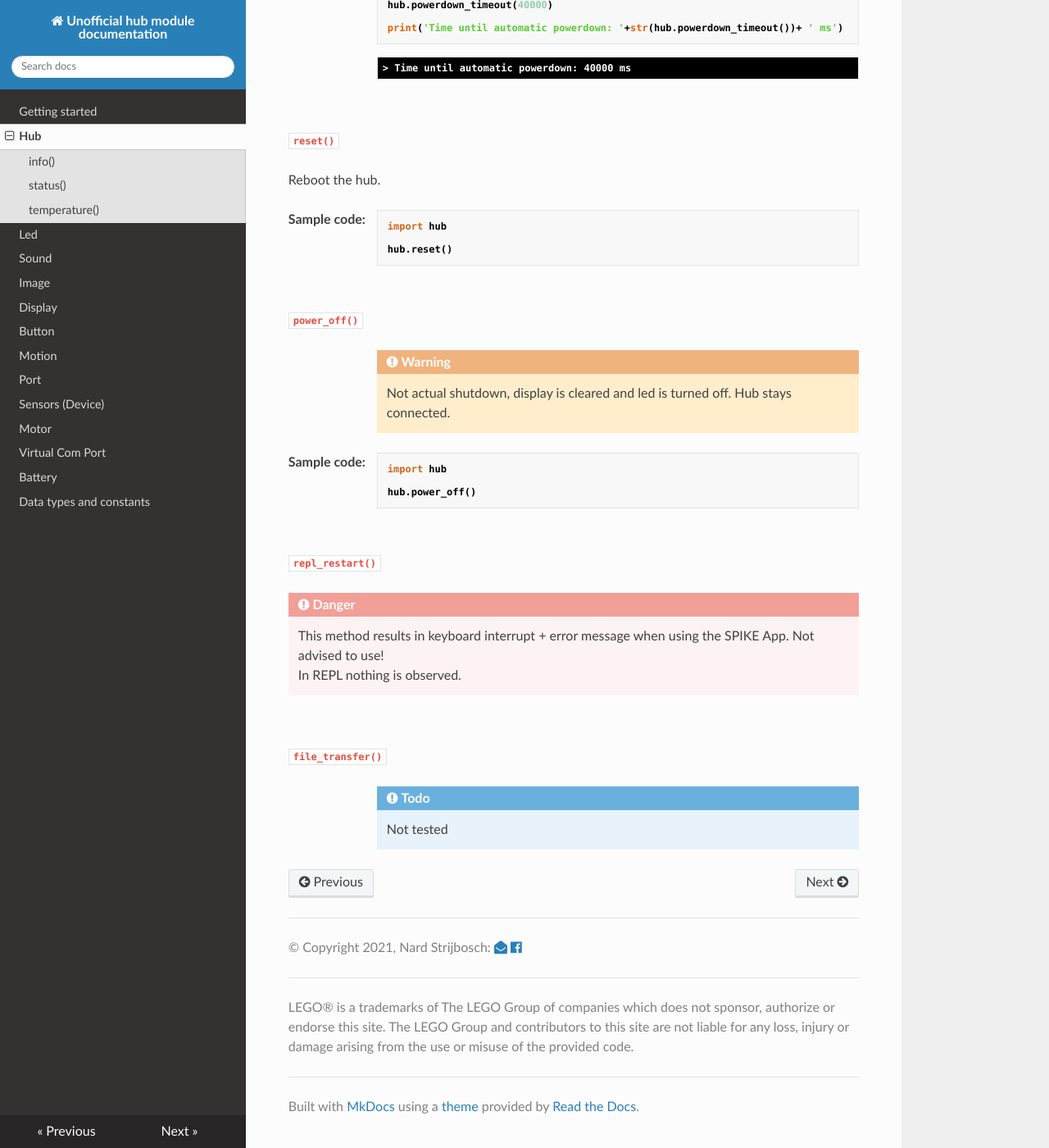
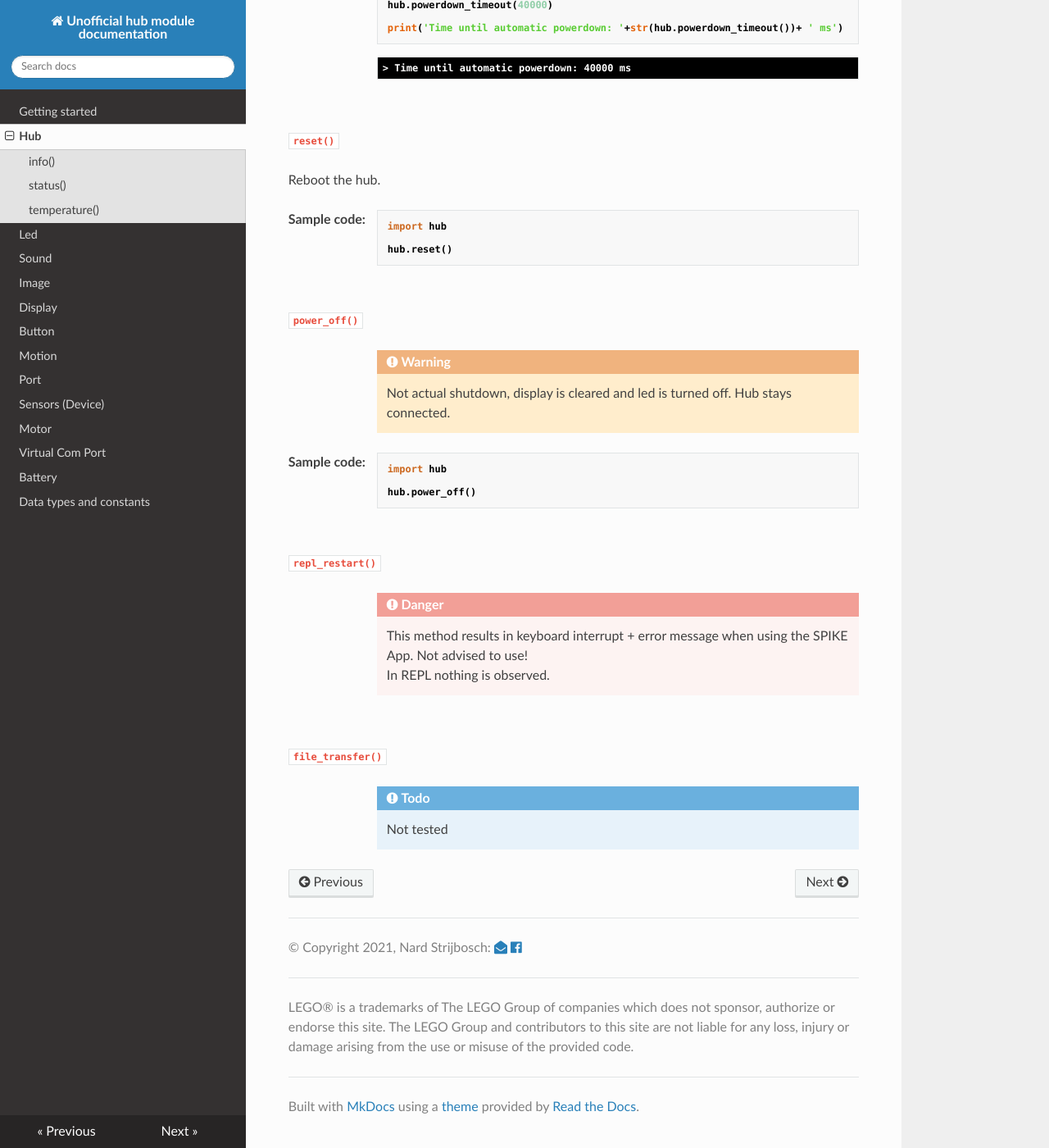
Before and after one commit to NStrijbosch/hub-module-notes, an MkDocs documentation site: the page built from docs/hub.md, in a window 1280 px wide and 1400 px high, scrolled down 1858 px. Shown: the whole window at 82% size. Built offline with MkDocs 1.6.1, drawn with Linux system fonts in a browser that asks for light colours; nearby versions of some CDN libraries.

Commit message:
Update custom.css

```diff
--- a/docs/custom.css
+++ b/docs/custom.css
@@ -33,7 +33,7 @@ span.shell_output {
         color: white; border-top:  none; margin-left: 108px; margin-top:-4em;}
 
 code {    background: #e7f2fa;    color: #2980B9;  font-weight: bold;  border-top: solid 3px #6ab0de; margin: 6px 0; padding: 6px;}
-.note, .warning, .todo {margin-left: 108px;}
+.note, .warning, .todo, .danger {margin-left: 108px;}
 h1 {font-size: 150%;}
 h2 {font-size: 10%; visibility:hidden;}
 h3 {font-size: 100%}
```
